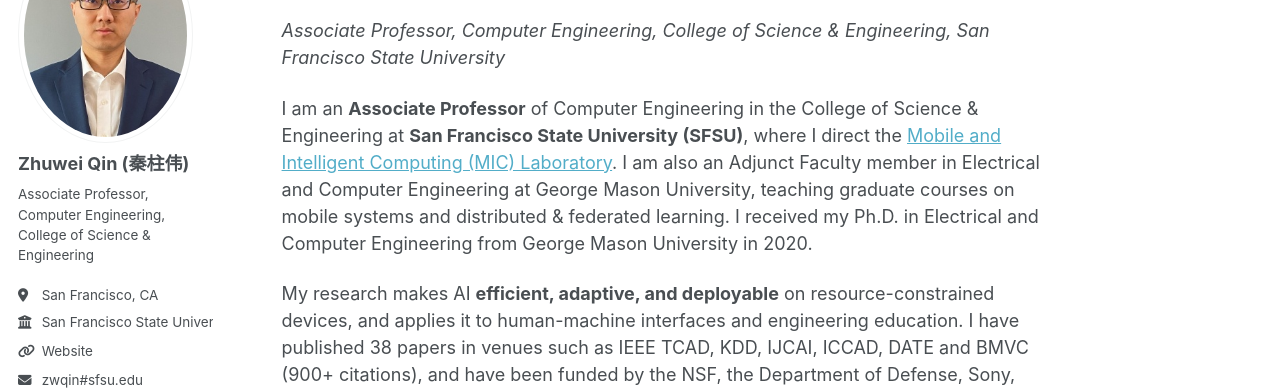
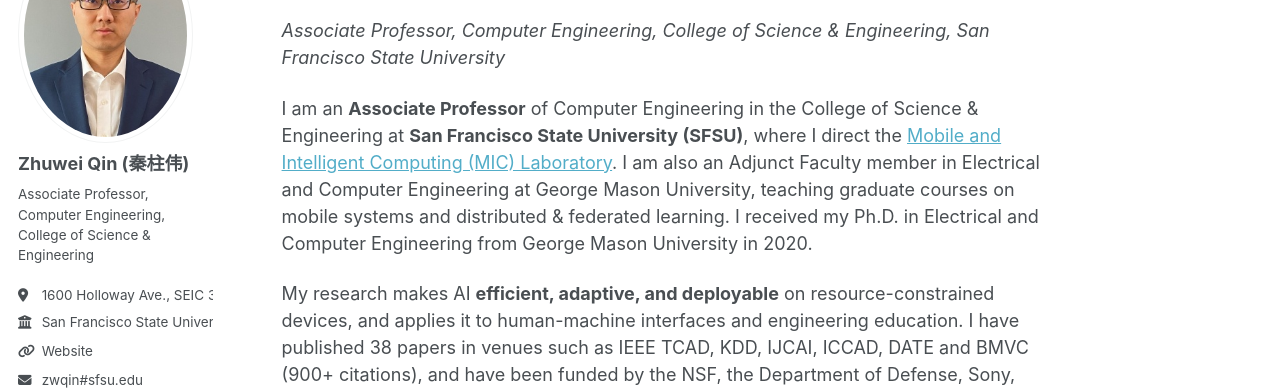
Before and after one commit to ZhuweiQin/ZhuweiQin.github.io, a Jekyll site: the page built from _pages/about.md, in a window 1280 px wide. Shown: the part 174-564 px from the top of the page. Built offline with Jekyll 4.4.1, drawn with Linux system fonts in a browser that asks for light colours; a style sheet for code colours, icons or effects is not loaded.

Commit message:
Add office address to sidebar
Co-Authored-By: Claude Opus 5.5 <noreply@anthropic.com>
Claude-Session: https://claude.ai/code/session_01Jmez7EJxn7JDp7Noeo1VuE

```diff
--- a/_config.yml
+++ b/_config.yml
@@ -27,7 +27,7 @@ author:
   name             : "Zhuwei Qin (秦柱伟)"
   pronouns         : # example: "she/her"
   bio              : "Associate Professor, Computer Engineering, College of Science & Engineering"
-  location         : "San Francisco, CA"
+  location         : "1600 Holloway Ave., SEIC 342, San Francisco, CA 94132"
   employer         : "San Francisco State University"
   uri              : "http://sfsu-miclab.org/"
   email            : "zwqin#sfsu.edu"  # shown as-is (# instead of @) to deter spam bots
```
